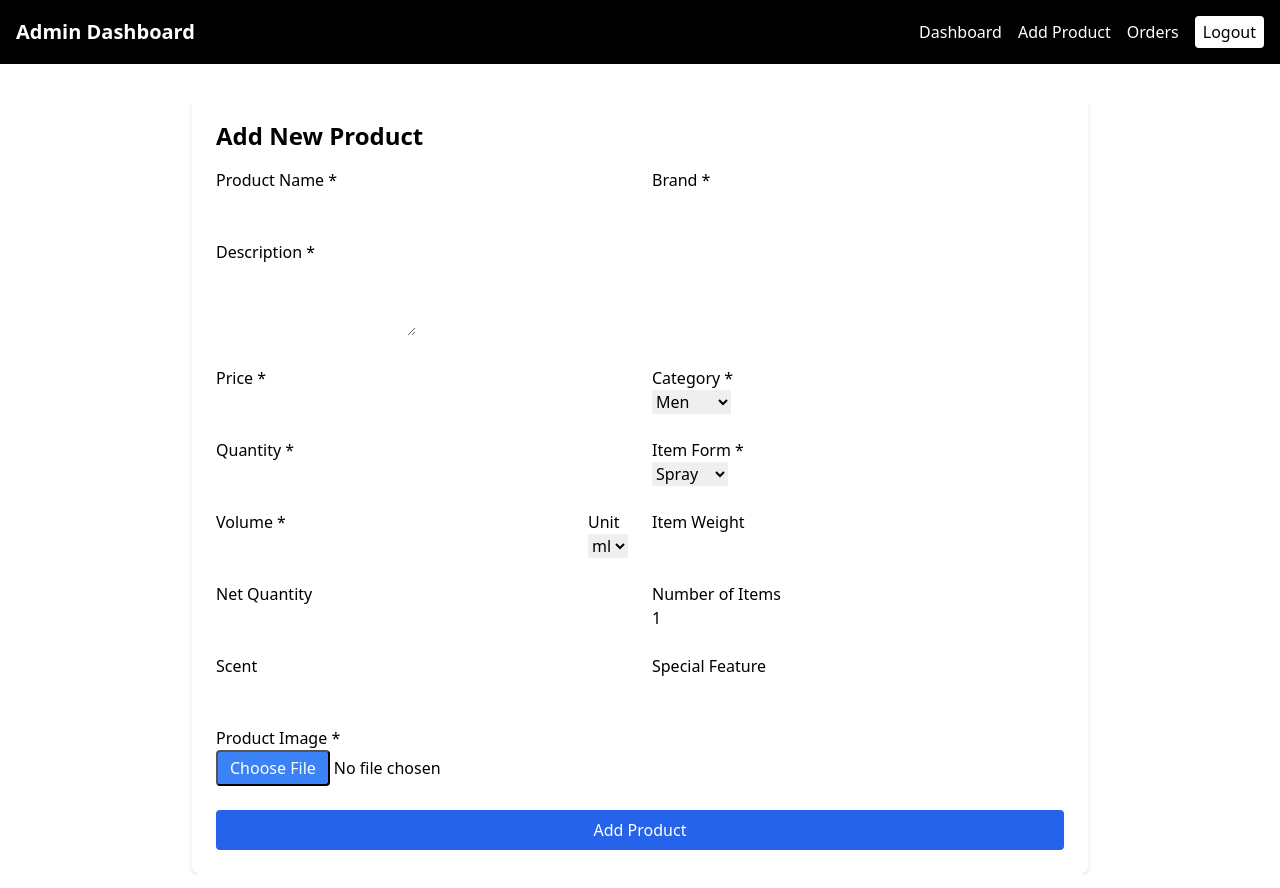
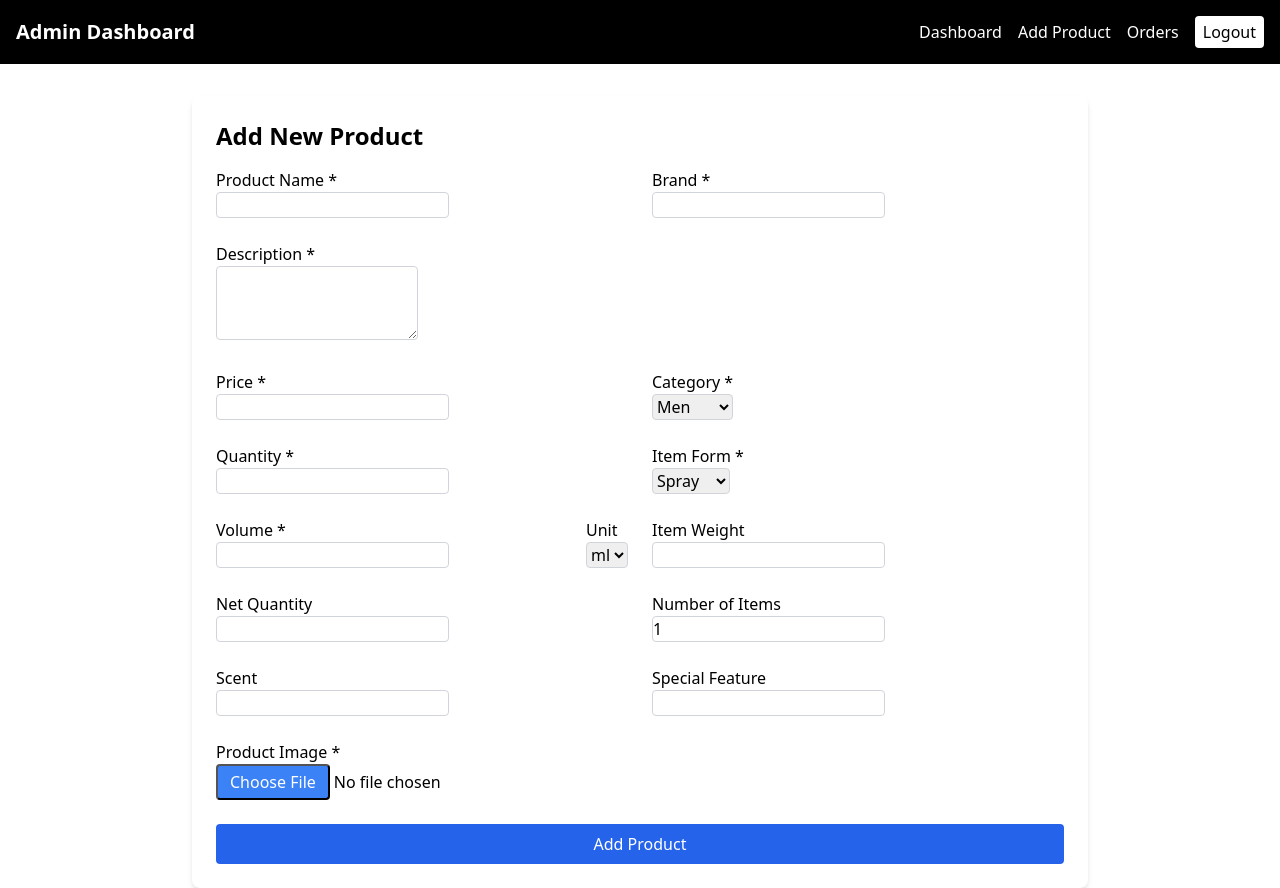
Before and after one commit to salman2843/TajPerfumes, a React (Vite) app in the folder perfume-shop/: page /admin/add in a window 1280 px wide. Built offline with nearby package versions, Linux system fonts and the light colour scheme.

Commit message:
ImageUrl fixed

```diff
--- a/perfume-shop/src/pages/Cart.jsx
+++ b/perfume-shop/src/pages/Cart.jsx
@@ -1,5 +1,3 @@
-import React from "react";
-
 const Cart = ({ cartItems = [], onRemove, onQuantityChange }) => {
   const getTotalPrice = () =>
     cartItems.reduce((total, item) => total + item.price * item.quantity, 0);
--- a/perfume-shop/src/pages/Home.jsx
+++ b/perfume-shop/src/pages/Home.jsx
@@ -15,6 +15,7 @@ const Home = () => {
       try {
         const res = await API.get("/products");
         setProducts(res.data);
+        // console.log("Fetched products:", res.data);
       } catch (err) {
         console.error("Failed to fetch products:", err);
       } finally {
--- a/perfume-shop/src/pages/admin/AddProduct.jsx
+++ b/perfume-shop/src/pages/admin/AddProduct.jsx
@@ -1,7 +1,8 @@
 import { useState } from "react";
 import API from "../../api/axios";
 import { useNavigate } from "react-router-dom";
-import { toast } from "react-toastify";
+import { toast, ToastContainer } from "react-toastify";
+import "react-toastify/dist/ReactToastify.css";
 
 const AddProduct = () => {
   const navigate = useNavigate();
@@ -71,7 +72,8 @@ const AddProduct = () => {
         const imageForm = new FormData();
         imageForm.append("image", imageFile);
         const res = await API.post("/products/upload", imageForm);
-        imageUrl = res.data.imageUrl;
+        imageUrl = res.data.ImageUrl;
+        console.log("Image uploaded:", imageUrl);
       } else {
         toast.error("Please upload a product image");
         setLoading(false);
@@ -141,7 +143,7 @@ const AddProduct = () => {
             name="name"
             value={form.name}
             onChange={handleChange}
-            className="input"
+            className="input border border-gray-300 focus:border-blue-500 focus:ring focus:ring-blue-200 focus:ring-opacity-50 rounded"
           />
         </div>
 
@@ -152,7 +154,7 @@ const AddProduct = () => {
             name="brand"
             value={form.brand}
             onChange={handleChange}
-            className="input"
+            className="input border border-gray-300 focus:border-blue-500 focus:ring focus:ring-blue-200 focus:ring-opacity-50 rounded"
           />
         </div>
 
@@ -162,7 +164,7 @@ const AddProduct = () => {
             name="description"
             value={form.description}
             onChange={handleChange}
-            className="input"
+            className="input border border-gray-300 focus:border-blue-500 focus:ring focus:ring-blue-200 focus:ring-opacity-50 rounded"
             rows={3}
           />
         </div>
@@ -174,7 +176,7 @@ const AddProduct = () => {
             name="price"
             value={form.price}
             onChange={handleChange}
-            className="input"
+            className="input border border-gray-300 focus:border-blue-500 focus:ring focus:ring-blue-200 focus:ring-opacity-50 rounded"
           />
         </div>
 
@@ -184,7 +186,7 @@ const AddProduct = () => {
             name="category"
             value={form.category}
             onChange={handleChange}
-            className="input"
+            className="input border border-gray-300 focus:border-blue-500 focus:ring focus:ring-blue-200 focus:ring-opacity-50 rounded"
           >
             <option value="men">Men</option>
             <option value="women">Women</option>
@@ -199,7 +201,7 @@ const AddProduct = () => {
             name="quantity"
             value={form.quantity}
             onChange={handleChange}
-            className="input"
+            className="input border border-gray-300 focus:border-blue-500 focus:ring focus:ring-blue-200 focus:ring-opacity-50 rounded"
           />
         </div>
 
@@ -209,7 +211,7 @@ const AddProduct = () => {
             name="itemForm"
             value={form.itemForm}
             onChange={handleChange}
-            className="input"
+            className="input border border-gray-300 focus:border-blue-500 focus:ring focus:ring-blue-200 focus:ring-opacity-50 rounded"
           >
             <option value="Spray">Spray</option>
             <option value="Liquid">Liquid</option>
@@ -225,7 +227,7 @@ const AddProduct = () => {
               name="itemVolumeValue"
               value={form.itemVolumeValue}
               onChange={handleChange}
-              className="input"
+              className="input border border-gray-300 focus:border-blue-500 focus:ring focus:ring-blue-200 focus:ring-opacity-50 rounded"
             />
           </div>
           <div>
@@ -234,7 +236,7 @@ const AddProduct = () => {
               name="itemVolumeUnit"
               value={form.itemVolumeUnit}
               onChange={handleChange}
-              className="input"
+              className="input border border-gray-300 focus:border-blue-500 focus:ring focus:ring-blue-200 focus:ring-opacity-50 rounded"
             >
               <option value="ml">ml</option>
               <option value="l">l</option>
@@ -249,7 +251,7 @@ const AddProduct = () => {
             name="itemWeight"
             value={form.itemWeight}
             onChange={handleChange}
-            className="input"
+            className="input border border-gray-300 focus:border-blue-500 focus:ring focus:ring-blue-200 focus:ring-opacity-50 rounded"
           />
         </div>
 
@@ -260,7 +262,7 @@ const AddProduct = () => {
             name="netQuantity"
             value={form.netQuantity}
             onChange={handleChange}
-            className="input"
+            className="input border border-gray-300 focus:border-blue-500 focus:ring focus:ring-blue-200 focus:ring-opacity-50 rounded"
           />
         </div>
 
@@ -271,7 +273,7 @@ const AddProduct = () => {
             name="numberOfItems"
             value={form.numberOfItems}
             onChange={handleChange}
-            className="input"
+            className="input border border-gray-300 focus:border-blue-500 focus:ring focus:ring-blue-200 focus:ring-opacity-50 rounded"
           />
         </div>
 
@@ -282,7 +284,7 @@ const AddProduct = () => {
             name="scent"
             value={form.scent}
             onChange={handleChange}
-            className="input"
+            className="input border border-gray-300 focus:border-blue-500 focus:ring focus:ring-blue-200 focus:ring-opacity-50 rounded"
           />
         </div>
 
@@ -293,7 +295,7 @@ const AddProduct = () => {
             name="specialFeature"
             value={form.specialFeature}
             onChange={handleChange}
-            className="input"
+            className="input border border-gray-300 focus:border-blue-500 focus:ring focus:ring-blue-200 focus:ring-opacity-50 rounded"
           />
         </div>
 
@@ -317,6 +319,17 @@ const AddProduct = () => {
           </button>
         </div>
       </form>
+      <ToastContainer
+        position="top-right"
+        autoClose={3000}
+        hideProgressBar={false}
+        newestOnTop={false}
+        closeOnClick
+        rtl={false}
+        pauseOnFocusLoss
+        draggable
+        pauseOnHover
+      />
     </div>
   );
 };
```
Also changed, not shown: perfume-shop/src/pages/AddProduct.jsx (added), perfume-shop/src/pages/AdminDashboard.jsx (added), perfume-shop/src/pages/AdminOrders.jsx (added).
